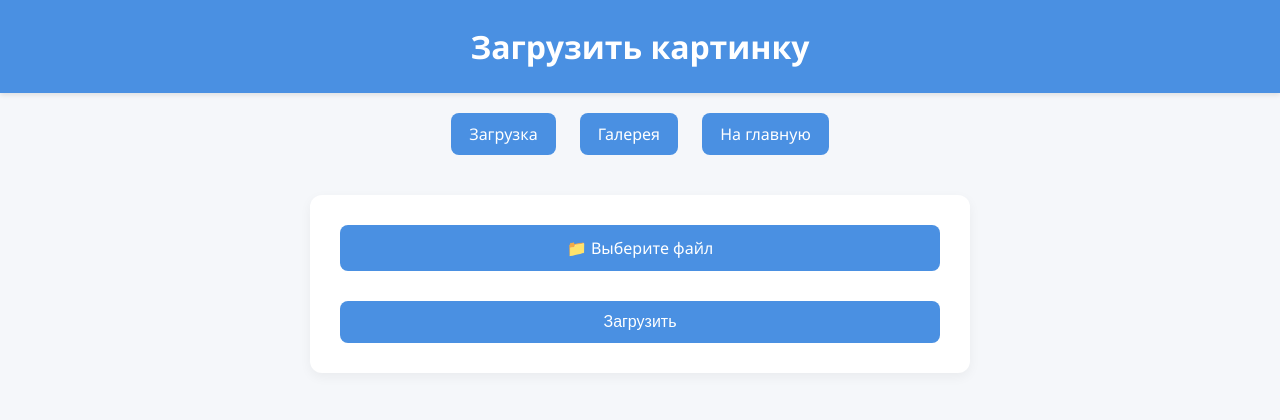
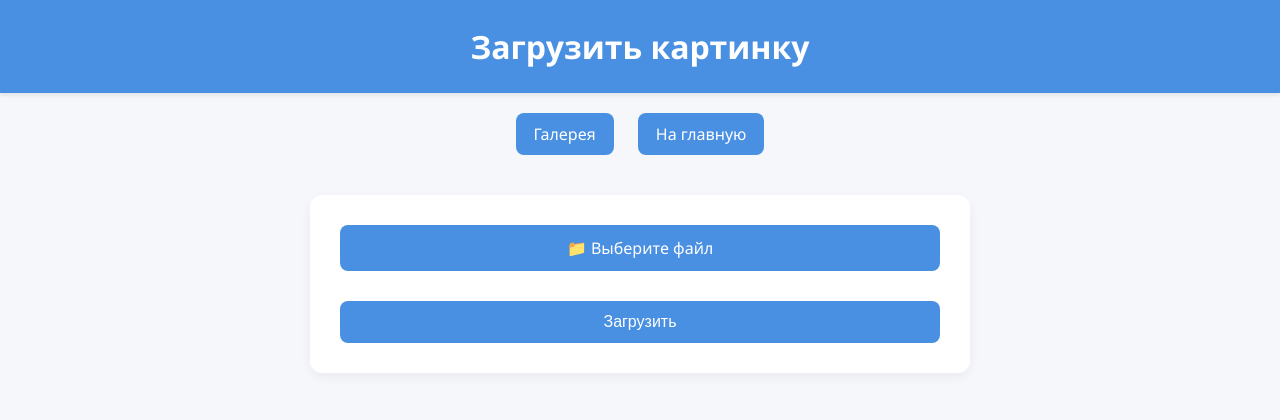
Before and after one commit to victoria-brauer/MyImageSERVER, a FastAPI app: page /upload/ in a window 1280 px wide. Shown: the top 420 px of the page. Run offline with FastAPI, Linux system fonts and the light colour scheme.

```diff
--- a/templates/upload.html
+++ b/templates/upload.html
@@ -122,7 +122,6 @@
     </header>
 
     <nav>
-        <a href="/upload">Загрузка</a>
         <a href="/images">Галерея</a>
         <a href="/">На главную</a>
     </nav>
```
Also changed, not shown: utils/__init__.py (deleted).
